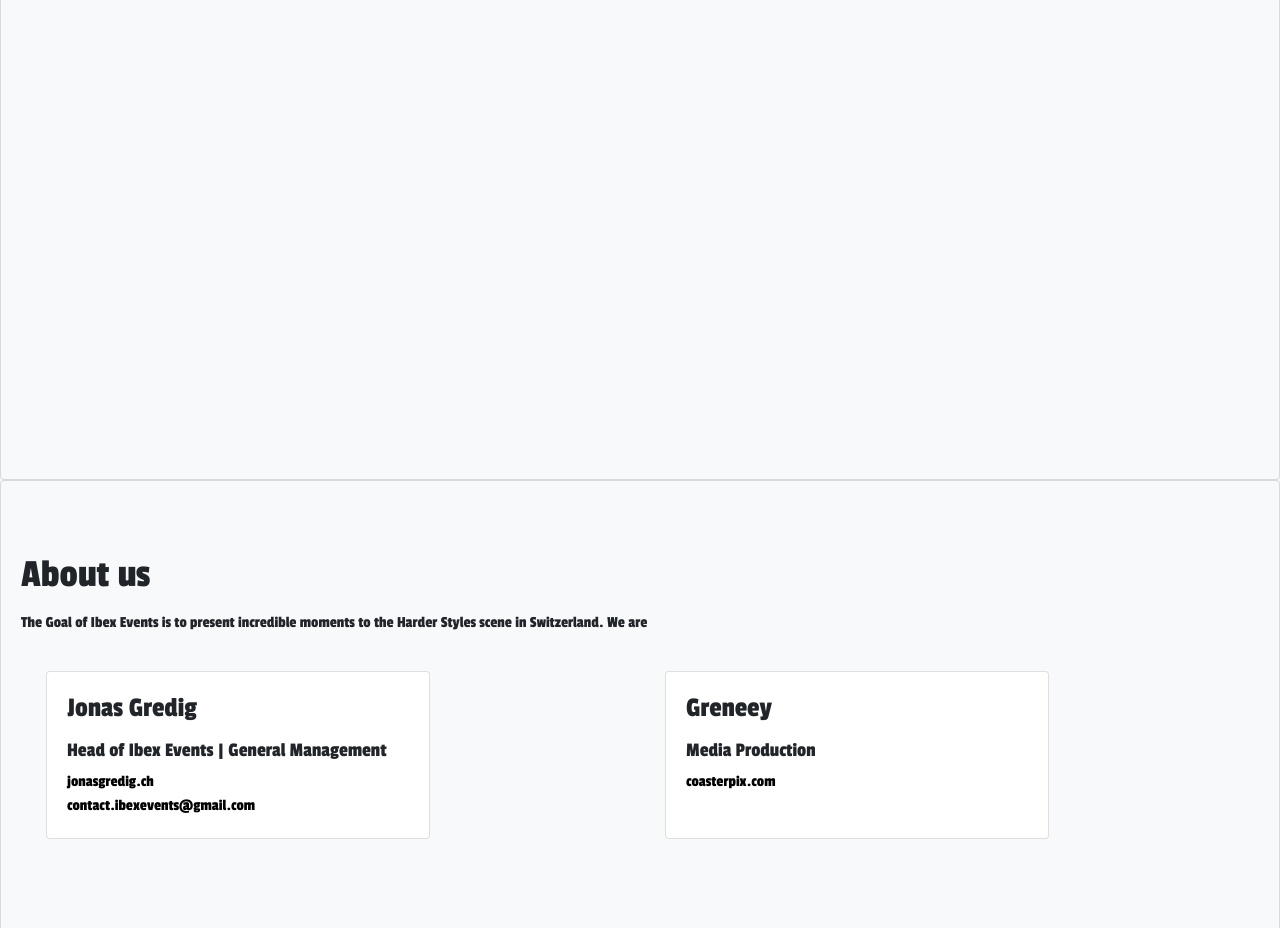
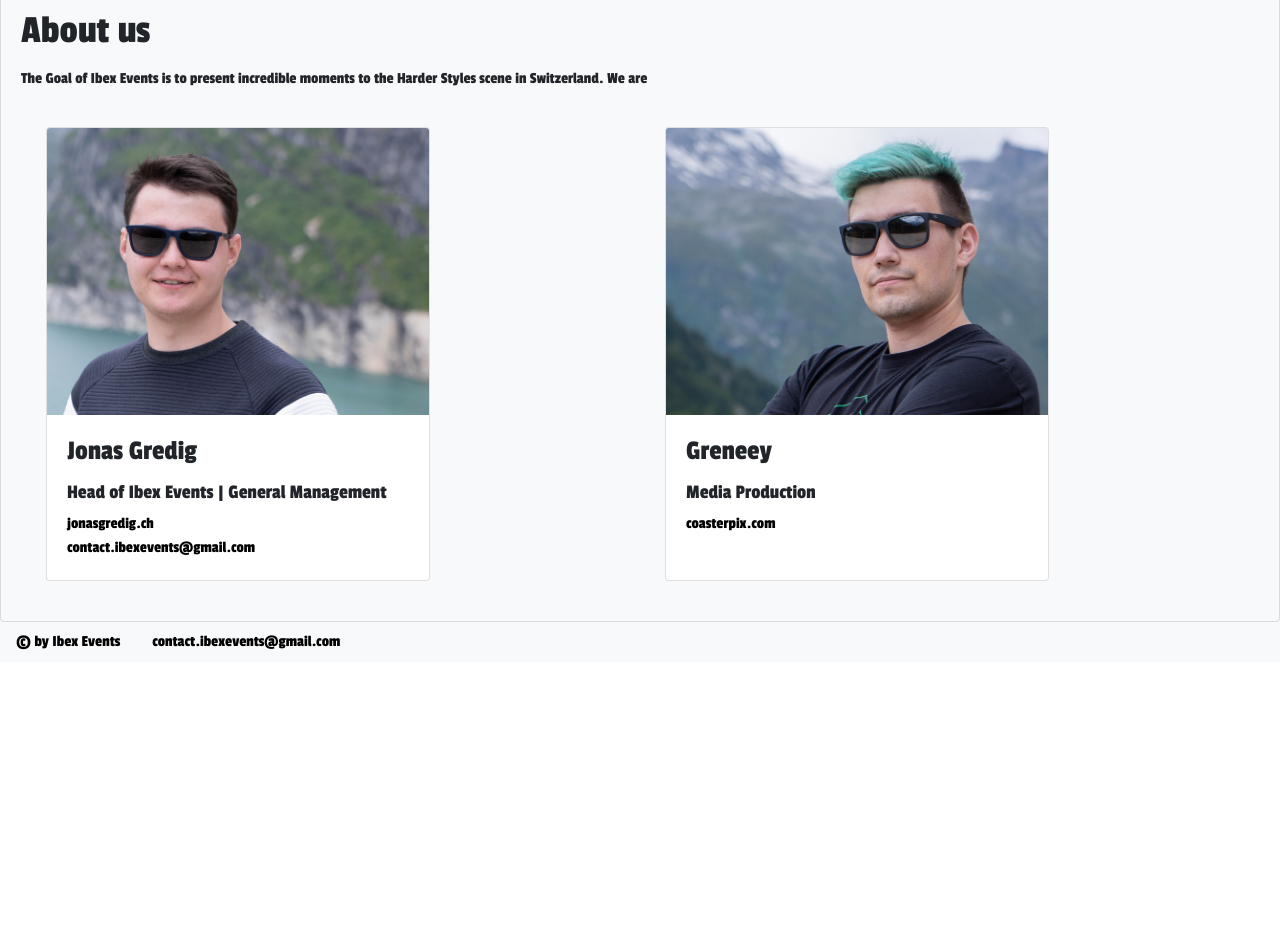
Before and after one commit to JonasGredig/ibexevents, a plain HTML site: page index.html in a window 1280 px wide. Shown: the part 1040-1968 px from the top of the page. After the commit the page ends 1702 px from the top, so only its background shows below. Drawn offline with nearby package versions, Linux system fonts and the light colour scheme.

Commit message:
add production test

```diff
--- a/index.css
+++ b/index.css
@@ -48,7 +48,6 @@ body{
 .sectioncards {
     padding-top: 50px;
     width: 100%;
-    height: 90vh;
 }
 
 a:link {
--- a/index.html
+++ b/index.html
@@ -109,7 +109,7 @@
                     <div class="row aboutcardrow">
                         <div class="col-sm-6">
                             <div class="card aboutcard" style="max-width: 24rem">
-                                <!--<img src="..." class="card-img-top" alt="...">-->
+                                <img src="img/jonas_picture.png" class="card-img-top" alt="...">
                                 <div class="card-body">
                                     <h3 class="card-title">Jonas Gredig</h3>
                                     <h5>Head of Ibex Events | General Management</h5>
@@ -125,7 +125,7 @@
                         </div>
                         <div class="col-sm-6">
                             <div class="card aboutcard" style="max-width: 24rem">
-                                <!--<img src="..." class="card-img-top" alt="...">-->
+                                <img src="img/greneey_picture.png" class="card-img-top" alt="...">
                                 <div class="card-body">
                                     <h3 class="card-title">Greneey</h3>
                                     <h5>Media Production</h5>
```
Also changed, not shown: img/greneey_picture.png (added), img/jonas_picture.png (added).
